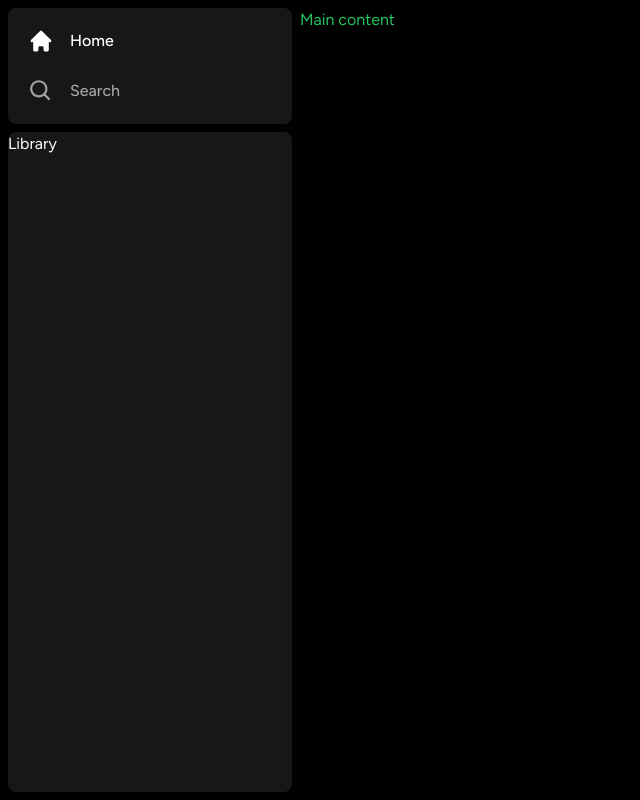
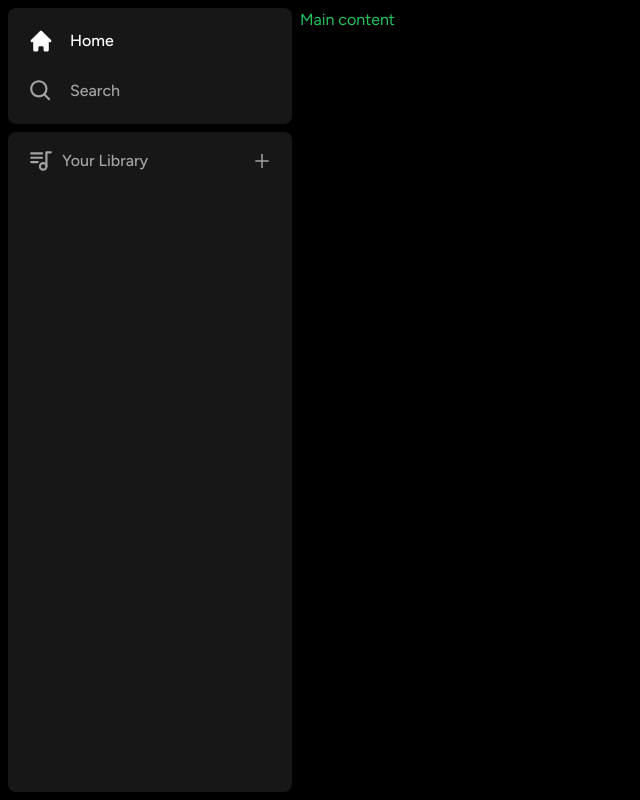
Before and after one commit to matheusoliveira21tec/spotify-clone, a Next.js app: page / in a window 1280 px wide. Shown: the whole page, without its empty margins (0-640 px from the left). Built offline with nearby package versions, Linux system fonts and the light colour scheme.

Commit message:
library in progress...

```diff
--- a/components/Library.tsx
+++ b/components/Library.tsx
@@ -1,15 +1,35 @@
 "use client";
+import { TbPlaylist } from "react-icons/tb";
+import { AiOutlinePlus } from "react-icons/ai";
 
 const Library = () => {
     const onClick = () => {
         //lidar com upload
-      }
+    }
 
     return (
-        <div>
-            <h1>Library</h1>
+        <div className="flex flex-col">
+            <div className="flex items-center justify-between px-5 pt-4">
+                <div className="inline-flex items-center gap-x-2">
+                    <TbPlaylist className="text-neutral-400" size={26} />
+                    <p className="text-neutral-400 font-medium text-md">
+                        Your Library
+                    </p>
+                </div>
+                <AiOutlinePlus
+                    onClick={onClick}
+                    size={20}
+                    className="
+              text-neutral-400
+              cursor-pointer
+              hover:text-white
+              transition
+            "
+                />
+            </div>
+
         </div>
-    )
+    );
 }
 
 export default Library;
```
